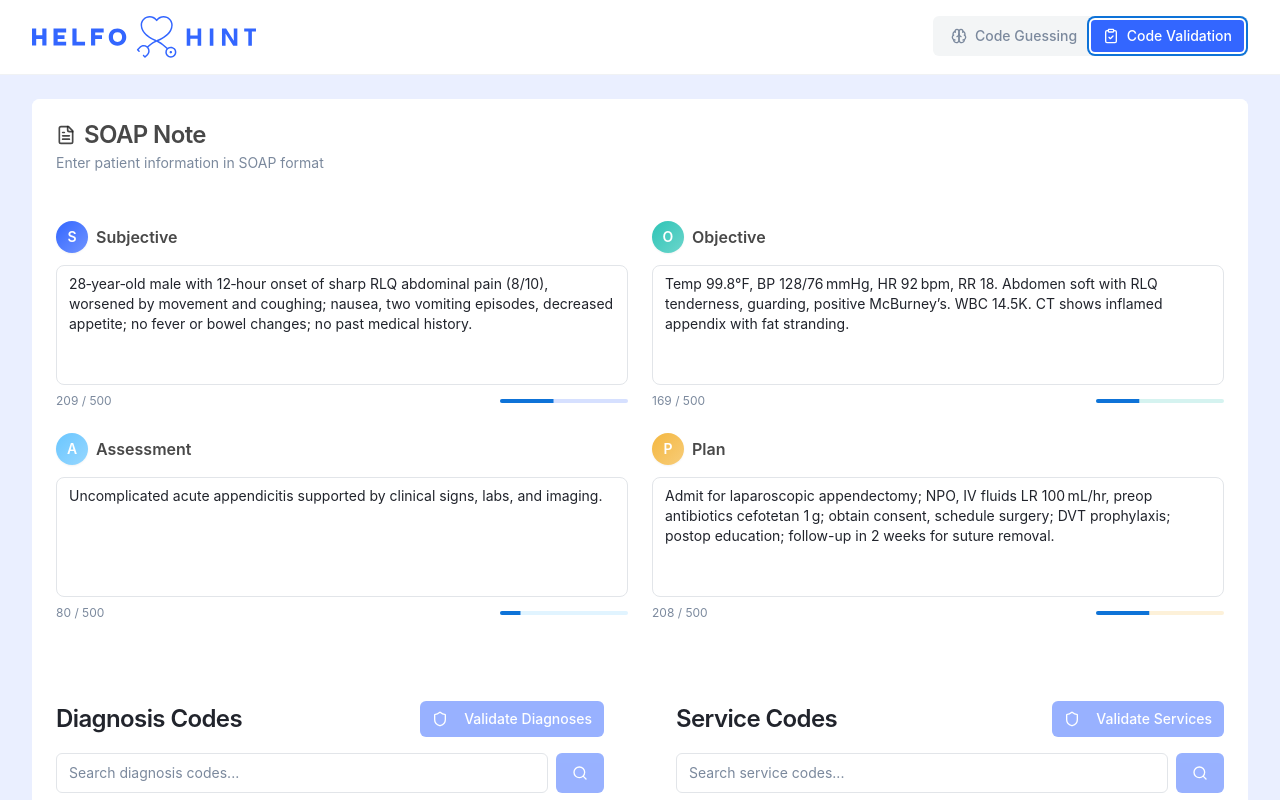
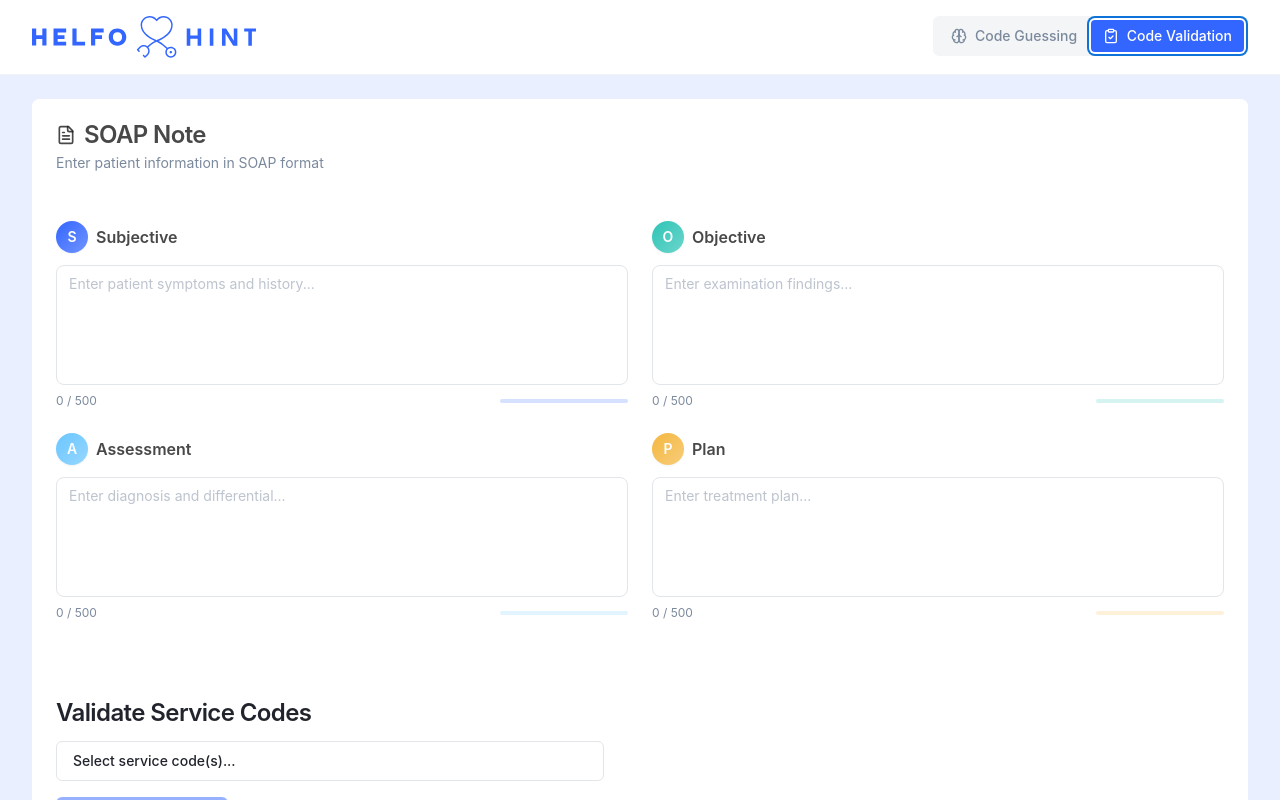
Before and after one commit to wilson-pinto/helfo-hint, a React (Vite) app: page / in a window 1280 px wide. Both pictures are taken after a click on the tab "Code Validation". Shown: the top 800 px of the page. Built offline with nearby package versions, Linux system fonts and the light colour scheme.

Commit message:
feat: service code validation

```diff
--- a/src/components/ManualCodeEntry.tsx
+++ b/src/components/ManualCodeEntry.tsx
@@ -1,11 +1,10 @@
 import { useAppDispatch, useAppSelector } from '@/hooks/redux';
-import { Input } from '@/components/ui/input';
 import { Button } from '@/components/ui/button';
-import { Search } from 'lucide-react';
-import { Alert, AlertDescription } from '@/components/ui/alert';
-import { motion, AnimatePresence } from 'framer-motion';
-import { networkService } from '@/services/network';
-import { acceptCode } from '@/store/slices/medicalSlice';
+import { Popover, PopoverTrigger, PopoverContent } from '@/components/ui/popover';
+import { Checkbox } from '@/components/ui/checkbox';
+import { Shield } from 'lucide-react';
+import { validateServiceCodes } from '@/store/slices/medicalSlice';
+import { useState } from 'react';
 
 interface ManualCodeEntryProps {
   type: 'diagnosis' | 'service';
@@ -13,57 +12,107 @@ interface ManualCodeEntryProps {
 
 export const ManualCodeEntry = ({ type }: ManualCodeEntryProps) => {
   const dispatch = useAppDispatch();
-  const { ui, isLoading } = useAppSelector((state) => state.medical);
+  const { ui, isLoading, acceptedCodes, soapNote } = useAppSelector((state) => state.medical);
+  // Example options, replace with your dynamic values if needed
+  const options = [
+    { value: '2fev', label: '2fev' },
+    { value: '3hrt', label: '3hrt' },
+    { value: '4chr', label: '4chr' },
+  ];
+  // Store selected values as an array in Redux (or local state if preferred)
 
-  const handleSearch = async (event: React.FormEvent) => {
-    event.preventDefault();
-    const searchValue = ui.searchInput[type];
+  const [selectedItem, setSelectedItem] = useState<string[]>([]);
 
-    if (!searchValue) return;
+  // const handleSearch = async (event: React.FormEvent) => {
+  //   event.preventDefault();
+  //   const searchValue = ui.searchInput[type];
 
-    try {
-      const result = await networkService.codes.search(
-        type === 'diagnosis' ? 'ICD-10' : 'HELFO',
-        searchValue
-      );
+  //   if (!searchValue) return;
 
-      if (result.data.status === 1 && result.data.data.length > 0) {
-        const code = result.data.data[0];
-        dispatch(acceptCode({
-          id: `manual-${Date.now()}`,
-          code: code.code,
-          description: code.description,
-          type,
-          system: code.system,
-          confidence: 100,
-          accepted: true
-        }));
-      }
-    } catch (error) {
-      console.error('Error searching codes:', error);
+  //   try {
+  //     const result = await networkService.codes.search(
+  //       type === 'diagnosis' ? 'ICD-10' : 'HELFO',
+  //       searchValue
+  //     );
+
+  //     if (result.data.status === 1 && result.data.data.length > 0) {
+  //       const code = result.data.data[0];
+  //       dispatch(acceptCode({
+  //         id: `manual-${Date.now()}`,
+  //         code: code.code,
+  //         description: code.description,
+  //         type,
+  //         system: code.system,
+  //         confidence: 100,
+  //         accepted: true
+  //       }));
+  //     }
+  //   } catch (error) {
+  //     console.error('Error searching codes:', error);
+  //   }
+  // };
+
+  const addServiceCode = () => {
+    if (selectedItem) {
+      // dispatch(addManualCode(selectedItem));
+      setSelectedItem(null);
     }
-  };
+  }
+
+
+  const handleValidateServiceCodes = () => {
+    dispatch(validateServiceCodes({ soapNote, inputCodes: selectedItem }));
+  }
 
   return (
     <div className="space-y-4">
-      <form onSubmit={handleSearch} className="flex gap-2">
-        <Input
-          placeholder={`Search ${type} codes...`}
-          value={ui.searchInput[type]}
-          onChange={(e) => dispatch({
-            type: 'medical/setSearchInput',
-            payload: { type, value: e.target.value }
-          })}
-          className="flex-1"
-        />
-        <Button
-          type="submit"
-          disabled={isLoading.validation || !ui.searchInput[type]}
+      <form className="flex gap-2">
+        <Popover>
+          <PopoverTrigger asChild>
+            <Button type="button" variant="outline" className="flex-1 justify-between">
+              {selectedItem.length > 0 ? selectedItem.join(', ') : `Select ${type} code(s)...`}
+            </Button>
+          </PopoverTrigger>
+          <PopoverContent className="w-60 p-2">
+            <div className="flex flex-col gap-2">
+              {options.map((opt) => (
+                <label key={opt.value} className="flex items-center gap-2 cursor-pointer">
+                  <Checkbox
+                    checked={selectedItem.includes(opt.value)}
+                    onCheckedChange={(checked) => {
+                      let newSelected;
+                      if (checked) {
+                        newSelected = [...selectedItem, opt.value];
+                      } else {
+                        newSelected = selectedItem.filter((v) => v !== opt.value);
+                      }
+                      setSelectedItem(newSelected);
+                    }}
+                  />
+                  <span>{opt.label}</span>
+                </label>
+              ))}
+            </div>
+          </PopoverContent>
+        </Popover>
+        {/* <Button
+          type='button'
+          onClick={addServiceCode}
+          disabled={isLoading.validation || !!!selectedItem}
           className="bg-medical-primary hover:bg-medical-primary-hover"
         >
-          <Search className="h-4 w-4" />
-        </Button>
+          <Plus className="h-4 w-4" />
+        </Button> */}
       </form>
+      <Button
+        onClick={handleValidateServiceCodes}
+        disabled={isLoading.validation || selectedItem.length === 0}
+        className="bg-medical-primary hover:bg-medical-primary/90"
+        size="sm"
+      >
+        <Shield className="h-4 w-4 mr-2" />
+        {isLoading.validation ? 'Validating...' : 'Validate Services'}
+      </Button>
     </div>
   );
 };
--- a/src/pages/CodeValidation.tsx
+++ b/src/pages/CodeValidation.tsx
@@ -47,44 +47,19 @@ export const CodeValidation = () => {
     }
   };
 
-  const handleValidateServiceCodes = async () => {
-    dispatch(setLoading({ type: 'validation', value: true }));
+  const getValidationStatusColor = (compliance) =>{
+    if(compliance === "pass"){
+         return "border-green-500 text-green-700 bg-green-50"
+    }
 
-    try {
-      for (const code of acceptedCodes.service) {
-        const result = await networkService.services.validate(
-          code.code,
-          acceptedCodes.diagnosis.map(d => d.code)
-        );
+    if(compliance === "fail"){
+         return "border-red-500 text-red-700 bg-red-50"
+    }
 
-        if (result.data.status === 1) {
-          dispatch(setValidationStatus({
-            code: code.code,
-            type: 'service',
-            status: {
-              isValid: result.data.data.isValid,
-              message: result.data.data.message,
-              compatibleWithDiagnoses: result.data.data.compatibleWithDiagnoses
-            }
-          }));
-        } else {
-          dispatch(setValidationStatus({
-            code: code.code,
-            type: 'service',
-            status: {
-              isValid: false,
-              message: result.data.message || 'Invalid code',
-              compatibleWithDiagnoses: false
-            }
-          }));
-        }
-      }
-    } catch (error) {
-      console.error('Validation error:', error);
-    } finally {
-      dispatch(setLoading({ type: 'validation', value: false }));
+    if(compliance === "warn"){
+         return "border-yellow-500 text-yellow-700 bg-yellow-50"
     }
-  };
+  }
 
   const renderValidationStatus = (code: typeof acceptedCodes.diagnosis[0] | typeof acceptedCodes.service[0]) => {
     if (!code.validationStatus) return null;
@@ -93,20 +68,20 @@ export const CodeValidation = () => {
       <Alert
         className={cn(
           "mt-2",
-          code.validationStatus.isValid ? "border-green-500 text-green-700 bg-green-50" : "border-red-500 text-red-700 bg-red-50"
+          getValidationStatusColor(code.validationStatus.compliance)
         )}
       >
-        {code.validationStatus.isValid ? (
+        {code.validationStatus.compliance === "pass" ? (
           <CheckCircle className="h-4 w-4" />
         ) : (
           <AlertCircle className="h-4 w-4" />
         )}
         <AlertDescription>{code.validationStatus.message}</AlertDescription>
-        {code.validationStatus.compatibleWithDiagnoses === false && (
+        {/* {code.validationStatus.compatibleWithDiagnoses === false && (
           <AlertDescription className="mt-1 text-amber-600">
             This service code may not be compatible with the selected diagnoses.
           </AlertDescription>
-        )}
+        )} */}
       </Alert>
     );
   };
@@ -122,7 +97,7 @@ export const CodeValidation = () => {
 
       <div className="grid grid-cols-1 md:grid-cols-2 gap-6">
         {/* Diagnosis Codes Panel */}
-        <Card>
+        {/* <Card>
           <CardHeader className="flex flex-row items-center justify-between space-y-0 pb-4">
             <CardTitle>Diagnosis Codes</CardTitle>
             <Button
@@ -159,21 +134,12 @@ export const CodeValidation = () => {
               </div>
             </AnimatePresence>
           </CardContent>
-        </Card>
+        </Card> */}
 
         {/* Service Codes Panel */}
         <Card>
           <CardHeader className="flex flex-row items-center justify-between space-y-0 pb-4">
-            <CardTitle>Service Codes</CardTitle>
-            <Button
-              onClick={handleValidateServiceCodes}
-              disabled={isLoading.validation || acceptedCodes.service.length === 0}
-              className="bg-medical-primary hover:bg-medical-primary/90"
-              size="sm"
-            >
-              <Shield className="h-4 w-4 mr-2" />
-              {isLoading.validation ? 'Validating...' : 'Validate Services'}
-            </Button>
+            <CardTitle>Validate Service Codes</CardTitle>
           </CardHeader>
           <CardContent>
             <ManualCodeEntry type="service" />
--- a/src/services/network.ts
+++ b/src/services/network.ts
@@ -81,26 +81,35 @@ export const networkService = {
       return api.post<ICodeSuggestion[]>('/extract-services', { soap: soapNote });
     },
 
-    validate: async (code: string, diagnosisCodes: string[]) => {
-      if (USE_MOCK_DATA) {
-        const mockCode = serviceCodes.find(c => c.code === code);
-        return Promise.resolve({
-          data: {
-            status: 1,
-            data: {
-              isValid: true,
-              compatibleWithDiagnoses: true,
-              message: mockCode ? `Valid service code: ${mockCode.description}` : 'Valid service code',
-            },
-            message: 'Success',
-          },
+    validate: async (soap: string, serviceCodes: string[]) => {
+      // if (USE_MOCK_DATA) {
+      //   // const mockCode = serviceCodes.find(c => c.code === code);
+      //   return Promise.resolve({
+      //     data: {
+      //       status: 1,
+      //       data: {
+      //         isValid: true,
+      //         compatibleWithDiagnoses: true,
+      //         message: mockCode ? `Valid service code: ${mockCode.description}` : 'Valid service code',
+      //       },
+      //       message: 'Success',
+      //     },
+      //   });
+      // }
+      return api.post<any>(`/v2/check-note-requirements`, { soap, service_codes: serviceCodes })
+        .then((response) => {
+          return response.data?.results?.map(result =>{
+            return {
+              id: `service-${result.service_code}`,
+              code: result.service_code,
+              validationStatus: {
+                compliance: result.compliance,
+                // compatibleWithDiagnoses: result.compatible_with_diagnoses,
+                message: result.suggestions?.join(", ") || "No suggestions",
+              }
+            } as ICodeSuggestion;
+          })
         });
-      }
-      return api.post<ApiResponse<{
-        isValid: boolean;
-        compatibleWithDiagnoses: boolean;
-        message: string;
-      }>>(`/validate-service/${code}`, { diagnosisCodes });
     }
   },
 
--- a/src/store/slices/medicalSlice.ts
+++ b/src/store/slices/medicalSlice.ts
@@ -20,6 +20,18 @@ export const generateServiceCodeSuggestions = createAsyncThunk(
   async ({ soapNote }: { soapNote: ISOAPNote }, { rejectWithValue }) => {
     try {
       const serviceCodes = await networkService.services.extract(`${soapNote.subjective} ${soapNote.objective} ${soapNote.assessment} ${soapNote.plan}`);
+      return { serviceCodes };
+    } catch (error) {
+      return rejectWithValue('Failed to generate suggestions');
+    }
+  }
+);
+
+export const validateServiceCodes = createAsyncThunk(
+  'validate/service',
+  async ({ soapNote, inputCodes }: { soapNote: ISOAPNote, inputCodes: string[] }, { rejectWithValue }) => {
+    try {
+      const serviceCodes = await networkService.services.validate(`${soapNote.subjective} ${soapNote.objective} ${soapNote.assessment} ${soapNote.plan}`, inputCodes);
       return { serviceCodes };
     } catch (error) {
       return rejectWithValue('Failed to generate suggestions');
@@ -50,7 +62,7 @@ interface MedicalState {
     };
   };
   manualCodeInput: string;
-  manualCodes: ICodeSuggestion[];
+  validateServiceCodes: ICodeSuggestion[];
   manualCodeValidation: {
     isValid?: boolean;
     message?: string;
@@ -70,15 +82,15 @@ interface MedicalState {
 const initialState: MedicalState = {
   currentScreen: 'code-guessing',
   soapNote: {
-    subjective: "28‑year‑old male with 12‑hour onset of sharp RLQ abdominal pain (8/10), worsened by movement and coughing; nausea, two vomiting episodes, decreased appetite; no fever or bowel changes; no past medical history.",
-    objective: "Temp 99.8°F, BP 128/76 mmHg, HR 92 bpm, RR 18. Abdomen soft with RLQ tenderness, guarding, positive McBurney’s. WBC 14.5K. CT shows inflamed appendix with fat stranding.",
-    assessment: "Uncomplicated acute appendicitis supported by clinical signs, labs, and imaging.",
-    plan: "Admit for laparoscopic appendectomy; NPO, IV fluids LR 100 mL/hr, preop antibiotics cefotetan 1 g; obtain consent, schedule surgery; DVT prophylaxis; postop education; follow-up in 2 weeks for suture removal.",
+    subjective: "",
+    objective: "",
+    assessment: "",
+    plan: "",
     characterCount: {
-      subjective: 323,
-      objective: 242,
-      assessment: 84,
-      plan: 286
+      subjective: 0,
+      objective: 0,
+      assessment: 0,
+      plan: 0
     }
   },
   suggestedDiagnosisCodes: [],
@@ -94,7 +106,7 @@ const initialState: MedicalState = {
   },
   errors: {},
   manualCodeInput: '',
-  manualCodes: [],
+  validateServiceCodes: [],
   manualCodeValidation: null,
   ui: {
     activeTab: 'diagnosis',
@@ -148,15 +160,15 @@ const medicalSlice = createSlice({
         compatibleWithDiagnoses?: boolean;
       };
     }>) => {
-      const { code, type, status } = action.payload;
-      const targetArray = type === 'diagnosis'
-        ? state.acceptedCodes.diagnosis
-        : state.acceptedCodes.service;
+      // const { code, type, status } = action.payload;
+      // const targetArray = type === 'diagnosis'
+      //   ? state.acceptedCodes.diagnosis
+      //   : state.acceptedCodes.service;
 
-      const codeIndex = targetArray.findIndex(c => c.code === code);
-      if (codeIndex !== -1) {
-        targetArray[codeIndex].validationStatus = status;
-      }
+      // const codeIndex = targetArray.findIndex(c => c.code === code);
+      // if (codeIndex !== -1) {
+      //   targetArray[codeIndex].validationStatus = status;
+      // }
     },
     setLoading: (state, action: PayloadAction<{ type: keyof MedicalState['isLoading']; value: boolean }>) => {
       state.isLoading[action.payload.type] = action.payload.value;
@@ -184,13 +196,14 @@ const medicalSlice = createSlice({
     clearManualCodeValidation: (state) => {
       state.manualCodeValidation = null;
     },
-    addManualCode: (state, action: PayloadAction<ICodeSuggestion>) => {
-      if (!state.manualCodes.find(c => c.id === action.payload.id)) {
-        state.manualCodes.push(action.payload);
-      }
+    addManualCode: (state, action: PayloadAction<string>) => {
+      console.log(action.payload)
+      // if (!state.validateServiceCodes.find(c => c === action.payload as string)) {
+      //   state.validateServiceCodes.push(action.payload as string);
+      // }
     },
     removeManualCode: (state, action: PayloadAction<string>) => {
-      state.manualCodes = state.manualCodes.filter(c => c.id !== action.payload);
+      state.validateServiceCodes = state.validateServiceCodes.filter(c => c.id !== action.payload);
     },
     setActiveTab: (state, action: PayloadAction<'diagnosis' | 'service'>) => {
       state.ui.activeTab = action.payload;
@@ -231,6 +244,20 @@ const medicalSlice = createSlice({
       state.isLoading.serviceSuggestions = false;
       state.errors.service = action.payload as string;
     });
+    builder.addCase(validateServiceCodes.pending, (state) => {
+      state.isLoading.validation = true;
+      state.errors = {};
+    });
+    builder.addCase(validateServiceCodes.fulfilled, (state, action) => {
+      console.log(action.payload);
+
+      state.isLoading.validation = false;
+      state.acceptedCodes.service = action.payload.serviceCodes;
+    });
+    builder.addCase(validateServiceCodes.rejected, (state, action) => {
+      state.isLoading.validation = false;
+      // state.errors.validation = action.payload as string;
+    });
   }
 });
 
--- a/src/types.ts
+++ b/src/types.ts
@@ -23,7 +23,7 @@ export interface ICodeSuggestion {
   confidence: number;
   accepted?: boolean;
   validationStatus?: {
-    isValid: boolean;
+    compliance: "fail" | "pass" | "warn";
     message: string;
     compatibleWithDiagnoses?: boolean;
   };
```
